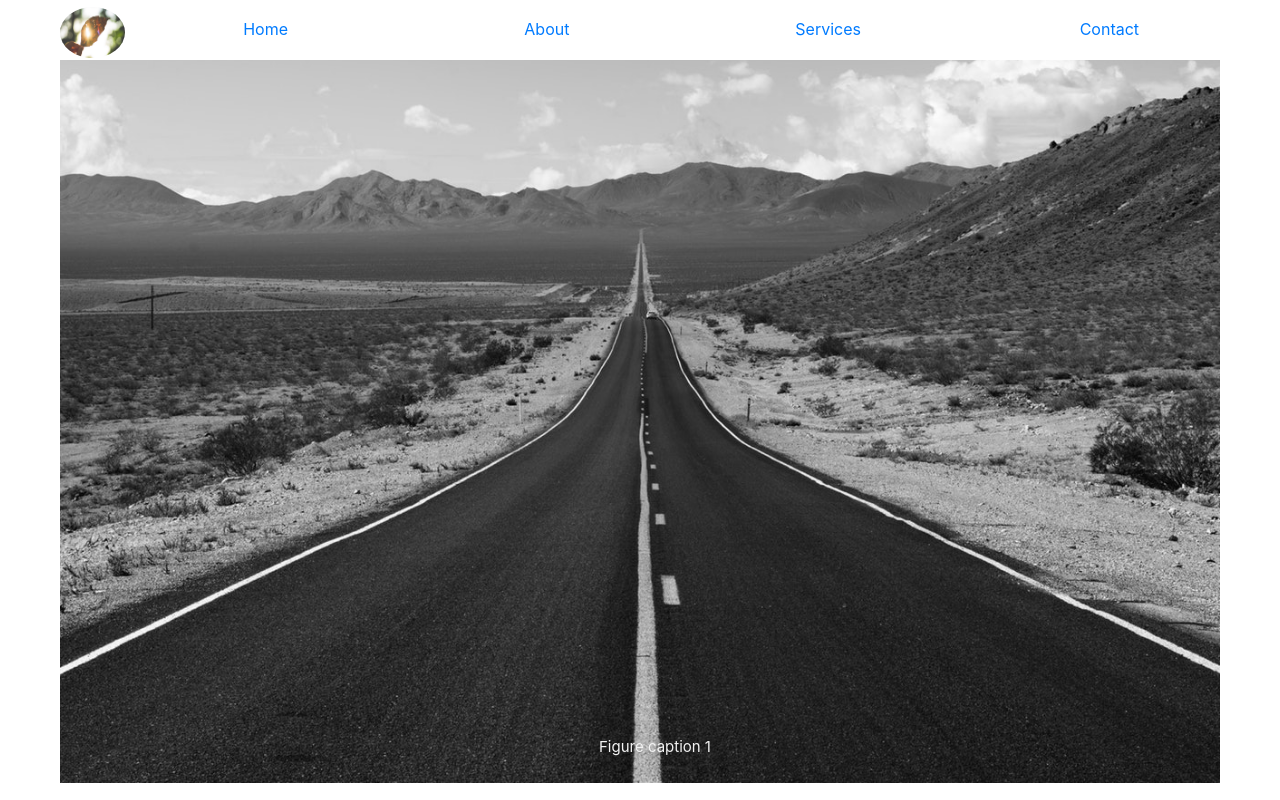
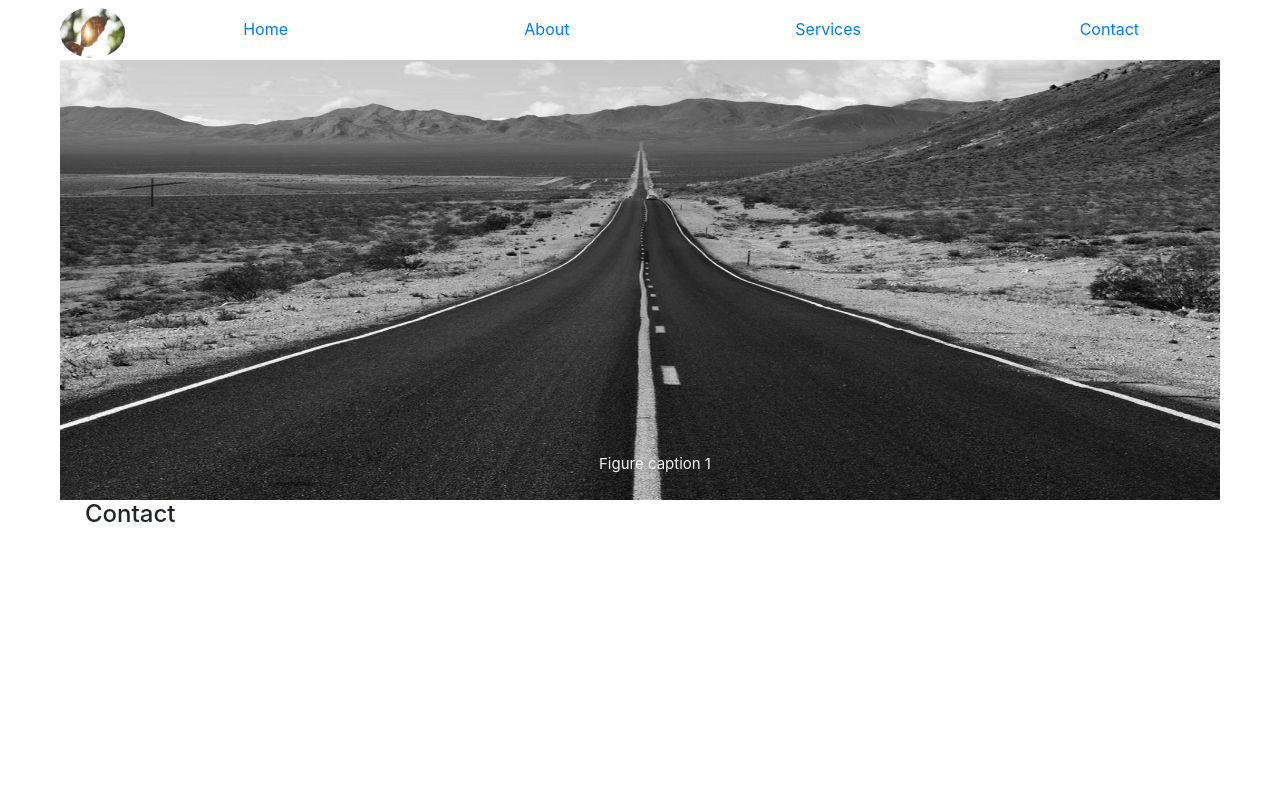
Before and after one commit to emjohn612/advancedTechnicalServices, a PHP site: page / in a window 1280 px wide. Run offline with PHP 8.4, Linux system fonts and the light colour scheme.

Commit message:
fix: adjust slide img size and box sizes

```diff
--- a/css/styles.css
+++ b/css/styles.css
@@ -17,14 +17,15 @@ header {
 }
 .slideshow-container {
     width: 100%;
-    height: 200px;
-    padding: 10px;
 }
 .imgSlide {
     display: none;
 }
 .slideImg {
     vertical-align: middle;
+    width: 100%;
+    height: 500px;
+
 }
 .caption {
     color: #f2f2f2;
```
